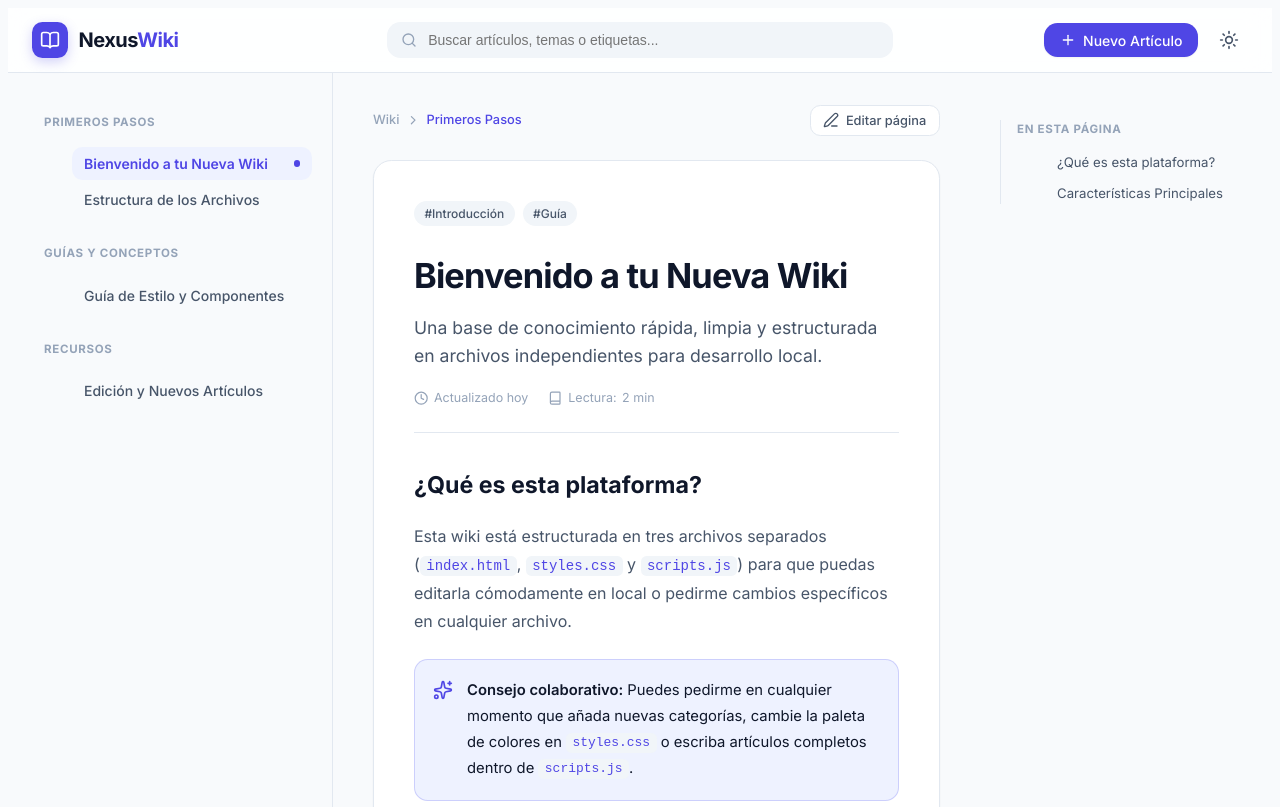
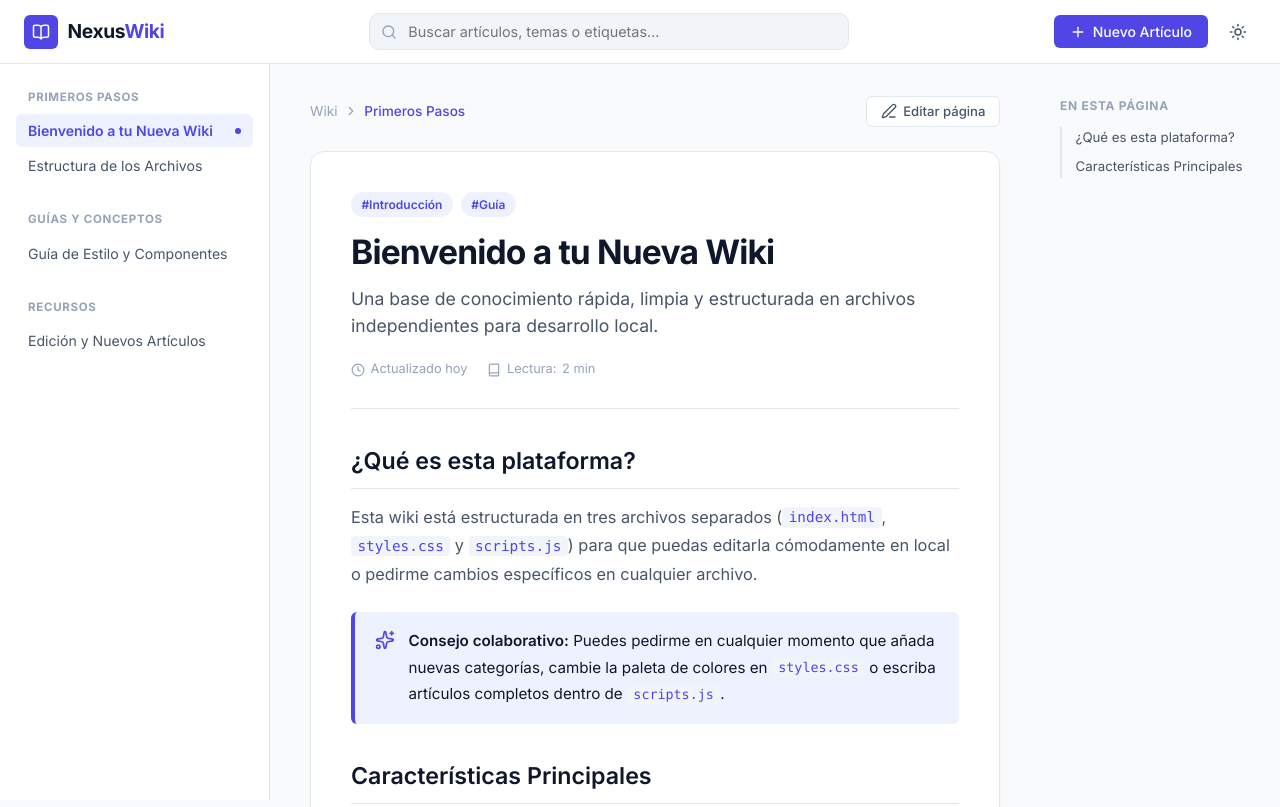
Before and after one commit to riuku604170/QuE, a plain HTML site: page index.html in a window 1280 px wide. Shown: the top 807 px of the page. Drawn offline with nearby package versions, Linux system fonts and the light colour scheme.

Commit message:
Update styles.css

```diff
--- a/styles.css
+++ b/styles.css
@@ -1,54 +1,49 @@
 /* ==========================================================================
-VARIABLES DE DISEÑO Y TEMA (CLARO / OSCURO)
+VARIABLES CSS (TEMA CLARO Y OSCURO)
 ========================================================================== */
 :root {
---bg-body: #f8fafc;
+--bg-main: #f8fafc;
 --bg-surface: #ffffff;
---bg-surface-alt: #f1f5f9;
---bg-glass: rgba(255, 255, 255, 0.85);
+--bg-subtle: #f1f5f9;
+--bg-hover: #e2e8f0;
+--border-color: #e2e8f0;
 
 --text-primary: #0f172a;
 --text-secondary: #475569;
 --text-muted: #94a3b8;
 
---border-color: #e2e8f0;
---brand-color: #4f46e5;
---brand-hover: #4338ca;
---brand-soft: #eef2ff;
---brand-text: #4f46e5;
+--accent-primary: #4f46e5;
+--accent-hover: #4338ca;
+--accent-soft: #eef2ff;
+--accent-text: #4f46e5;
 
 --shadow-sm: 0 1px 2px 0 rgba(0, 0, 0, 0.05);
---shadow-md: 0 4px 6px -1px rgba(0, 0, 0, 0.08);
---shadow-lg: 0 10px 25px -5px rgba(0, 0, 0, 0.1);
+--shadow-md: 0 4px 6px -1px rgba(0, 0, 0, 0.08), 0 2px 4px -2px rgba(0, 0, 0, 0.05);
+--shadow-lg: 0 10px 15px -3px rgba(0, 0, 0, 0.1);
 
---radius-md: 0.65rem;
---radius-lg: 0.85rem;
---radius-xl: 1.15rem;
---header-height: 4rem;
+--radius-sm: 6px;
+--radius-md: 10px;
+--radius-lg: 14px;
+--navbar-height: 64px;
 
 
 }
 
-/* Tema Oscuro */
 html.dark {
---bg-body: #090d16;
+--bg-main: #0b0f19;
 --bg-surface: #111827;
---bg-surface-alt: #1e293b;
---bg-glass: rgba(17, 24, 39, 0.85);
+--bg-subtle: #1e293b;
+--bg-hover: #334155;
+--border-color: #1f2937;
 
 --text-primary: #f8fafc;
 --text-secondary: #cbd5e1;
 --text-muted: #64748b;
 
---border-color: #1e293b;
---brand-color: #6366f1;
---brand-hover: #818cf8;
---brand-soft: rgba(99, 102, 241, 0.15);
---brand-text: #818cf8;
-
---shadow-sm: 0 1px 2px 0 rgba(0, 0, 0, 0.3);
---shadow-md: 0 4px 6px -1px rgba(0, 0, 0, 0.4);
---shadow-lg: 0 10px 25px -5px rgba(0, 0, 0, 0.6);
+--accent-primary: #6366f1;
+--accent-hover: #818cf8;
+--accent-soft: rgba(99, 102, 241, 0.15);
+--accent-text: #a5b4fc;
 
 
 }
@@ -56,8 +51,7 @@ html.dark {
 /* ==========================================================================
 RESET Y ESTILOS BASE
 ========================================================================== */
-
-{
+*, *::before, *::after {
 box-sizing: border-box;
 margin: 0;
 padding: 0;
@@ -65,23 +59,11 @@ padding: 0;
 
 body {
 font-family: 'Inter', -apple-system, BlinkMacSystemFont, sans-serif;
-background-color: var(--bg-body);
+background-color: var(--bg-main);
 color: var(--text-primary);
 line-height: 1.6;
-transition: background-color 0.2s ease, color 0.2s ease;
+transition: background-color 0.25s ease, color 0.25s ease;
 -webkit-font-smoothing: antialiased;
-}
-
-a {
-color: inherit;
-text-decoration: none;
-}
-
-button {
-font-family: inherit;
-cursor: pointer;
-border: none;
-background: none;
 }
 
 .hidden {
@@ -95,16 +77,16 @@ BARRA DE NAVEGACIÓN SUPERIOR
 position: sticky;
 top: 0;
 z-index: 40;
-height: var(--header-height);
-background-color: var(--bg-glass);
-backdrop-filter: blur(12px);
+height: var(--navbar-height);
+background-color: var(--bg-surface);
 border-bottom: 1px solid var(--border-color);
+backdrop-filter: blur(8px);
 }
 
 .navbar-container {
 max-width: 1440px;
+height: 100%;
 margin: 0 auto;
-height: 100%;
 padding: 0 1.5rem;
 display: flex;
 align-items: center;
@@ -121,45 +103,38 @@ gap: 0.75rem;
 .brand-logo {
 display: flex;
 align-items: center;
-gap: 0.65rem;
+gap: 0.6rem;
+text-decoration: none;
+color: var(--text-primary);
+font-weight: 700;
+font-size: 1.2rem;
+letter-spacing: -0.02em;
 }
 
 .brand-icon {
-width: 2.25rem;
-height: 2.25rem;
-border-radius: var(--radius-md);
-background-color: var(--brand-color);
+width: 34px;
+height: 34px;
+background-color: var(--accent-primary);
 color: #ffffff;
+border-radius: var(--radius-sm);
 display: flex;
 align-items: center;
 justify-content: center;
-box-shadow: 0 4px 12px rgba(79, 70, 229, 0.25);
-transition: transform 0.2s ease;
-}
-
-.brand-logo:hover .brand-icon {
-transform: scale(1.05);
 }
 
 .brand-icon svg {
-width: 1.25rem;
-height: 1.25rem;
-}
-
-.brand-text {
-font-weight: 700;
-font-size: 1.25rem;
-letter-spacing: -0.025em;
+width: 18px;
+height: 18px;
 }
 
 .brand-accent {
-color: var(--brand-color);
+color: var(--accent-primary);
 }
 
 /* Buscador */
 .search-wrapper {
 flex: 1;
-max-width: 28rem;
+max-width: 480px;
 }
 
 .search-box {
@@ -169,43 +144,44 @@ width: 100%;
 
 .search-icon {
 position: absolute;
-left: 0.85rem;
+left: 12px;
 top: 50%;
 transform: translateY(-50%);
-width: 1rem;
-height: 1rem;
+width: 16px;
+height: 16px;
 color: var(--text-muted);
 pointer-events: none;
 }
 
 #search-input {
 width: 100%;
-padding: 0.55rem 1rem 0.55rem 2.5rem;
-font-size: 0.875rem;
-background-color: var(--bg-surface-alt);
+padding: 0.55rem 1rem 0.55rem 2.4rem;
+background-color: var(--bg-subtle);
+border: 1px solid var(--border-color);
+border-radius: var(--radius-md);
 color: var(--text-primary);
-border: 1px solid transparent;
-border-radius: var(--radius-lg);
-outline: none;
+font-size: 0.9rem;
+font-family: inherit;
 transition: all 0.2s ease;
 }
 
 #search-input:focus {
+outline: none;
 background-color: var(--bg-surface);
-border-color: var(--brand-color);
-box-shadow: 0 0 0 3px var(--brand-soft);
+border-color: var(--accent-primary);
+box-shadow: 0 0 0 3px var(--accent-soft);
 }
 
 .search-dropdown {
 position: absolute;
-top: calc(100% + 0.5rem);
+top: calc(100% + 6px);
 left: 0;
 right: 0;
 background-color: var(--bg-surface);
 border: 1px solid var(--border-color);
-border-radius: var(--radius-lg);
+border-radius: var(--radius-md);
 box-shadow: var(--shadow-lg);
-max-height: 20rem;
+max-height: 320px;
 overflow-y: auto;
 z-index: 50;
 }
@@ -214,8 +190,11 @@ z-index: 50;
 width: 100%;
 text-align: left;
 padding: 0.75rem 1rem;
+background: none;
+border: none;
 border-bottom: 1px solid var(--border-color);
-display: block;
+cursor: pointer;
+color: var(--text-primary);
 transition: background-color 0.15s;
 }
 
@@ -224,23 +203,24 @@ border-bottom: none;
 }
 
 .search-item:hover {
-background-color: var(--bg-surface-alt);
+background-color: var(--bg-subtle);
 }
 
 .search-item-cat {
-font-size: 0.75rem;
+font-size: 0.7rem;
 font-weight: 600;
-color: var(--brand-text);
+text-transform: uppercase;
+color: var(--accent-text);
 }
 
 .search-item-title {
-font-size: 0.875rem;
 font-weight: 600;
-color: var(--text-primary);
+font-size: 0.92rem;
+margin: 2px 0;
 }
 
 .search-item-sub {
-font-size: 0.75rem;
+font-size: 0.8rem;
 color: var(--text-secondary);
 white-space: nowrap;
 overflow: hidden;
@@ -255,75 +235,92 @@ display: inline-flex;
 align-items: center;
 justify-content: center;
 gap: 0.45rem;
-padding: 0.55rem 1rem;
+padding: 0.5rem 1rem;
+background-color: var(--accent-primary);
+color: #ffffff;
+border: none;
+border-radius: var(--radius-sm);
 font-size: 0.875rem;
 font-weight: 500;
-color: #ffffff;
-background-color: var(--brand-color);
-border-radius: var(--radius-lg);
-box-shadow: var(--shadow-sm);
+font-family: inherit;
+cursor: pointer;
 transition: background-color 0.2s, transform 0.1s;
 }
 
 .btn-primary:hover {
-background-color: var(--brand-hover);
+background-color: var(--accent-hover);
+}
+
+.btn-primary:active {
+transform: scale(0.98);
 }
 
 .btn-primary svg, .btn-secondary svg {
-width: 1rem;
-height: 1rem;
+width: 16px;
+height: 16px;
 }
 
 .btn-secondary {
 display: inline-flex;
 align-items: center;
 gap: 0.4rem;
-padding: 0.4rem 0.8rem;
-font-size: 0.8rem;
+padding: 0.4rem 0.85rem;
+background-color: var(--bg-surface);
+color: var(--text-secondary);
+border: 1px solid var(--border-color);
+border-radius: var(--radius-sm);
+font-size: 0.82rem;
 font-weight: 500;
-color: var(--text-secondary);
-background-color: var(--bg-surface);
-border: 1px solid var(--border-color);
-border-radius: var(--radius-md);
+font-family: inherit;
+cursor: pointer;
 transition: all 0.2s;
 }
 
 .btn-secondary:hover {
-border-color: var(--brand-color);
-color: var(--brand-text);
+color: var(--accent-text);
+border-color: var(--accent-primary);
+background-color: var(--accent-soft);
 }
 
 .btn-ghost {
 padding: 0.5rem 1rem;
+background: transparent;
+color: var(--text-secondary);
+border: none;
+border-radius: var(--radius-sm);
 font-size: 0.875rem;
 font-weight: 500;
-color: var(--text-secondary);
-border-radius: var(--radius-lg);
-transition: background-color 0.2s;
+font-family: inherit;
+cursor: pointer;
 }
 
 .btn-ghost:hover {
-background-color: var(--bg-surface-alt);
+background-color: var(--bg-subtle);
+color: var(--text-primary);
 }
 
 .icon-btn {
-padding: 0.55rem;
-border-radius: var(--radius-lg);
-color: var(--text-secondary);
-display: flex;
+width: 36px;
+height: 36px;
+display: inline-flex;
 align-items: center;
 justify-content: center;
-transition: background-color 0.2s;
+background: transparent;
+border: 1px solid transparent;
+border-radius: var(--radius-sm);
+color: var(--text-secondary);
+cursor: pointer;
+transition: all 0.2s;
 }
 
 .icon-btn:hover {
-background-color: var(--bg-surface-alt);
+background-color: var(--bg-subtle);
 color: var(--text-primary);
 }
 
 .icon-btn svg {
-width: 1.25rem;
-height: 1.25rem;
+width: 18px;
+height: 18px;
 }
 
 .full-width {
@@ -331,26 +328,26 @@ width: 100%;
 }
 
 /* ==========================================================================
-ESTRUCTURA PRINCIPAL (3 COLUMNAS)
+LAYOUT PRINCIPAL (3 COLUMNAS)
 ========================================================================== */
 .layout-wrapper {
 max-width: 1440px;
 margin: 0 auto;
-padding: 0 1.5rem;
 display: flex;
-position: relative;
+min-height: calc(100vh - var(--navbar-height));
 }
 
 /* Barra Lateral Izquierda */
 .sidebar-left {
-width: 17.5rem;
+width: 270px;
 flex-shrink: 0;
+border-right: 1px solid var(--border-color);
+background-color: var(--bg-surface);
+padding: 1.5rem 1rem;
+height: calc(100vh - var(--navbar-height));
 position: sticky;
-top: var(--header-height);
-height: calc(100vh - var(--header-height));
+top: var(--navbar-height);
 overflow-y: auto;
-padding: 1.75rem 1.25rem 1.75rem 0;
-border-right: 1px solid var(--border-color);
 }
 
 .sidebar-group {
@@ -358,12 +355,12 @@ margin-bottom: 1.75rem;
 }
 
 .sidebar-cat-title {
-padding: 0 0.75rem;
 font-size: 0.72rem;
 font-weight: 700;
 text-transform: uppercase;
 letter-spacing: 0.06em;
 color: var(--text-muted);
+padding: 0 0.75rem;
 margin-bottom: 0.5rem;
 }
 
@@ -371,17 +368,20 @@ margin-bottom: 0.5rem;
 list-style: none;
 display: flex;
 flex-direction: column;
-gap: 0.2rem;
+gap: 2px;
 }
 
 .sidebar-link {
 width: 100%;
 text-align: left;
 padding: 0.5rem 0.75rem;
-border-radius: var(--radius-md);
-font-size: 0.875rem;
-font-weight: 500;
+background: transparent;
+border: none;
+border-radius: var(--radius-sm);
 color: var(--text-secondary);
+font-size: 0.88rem;
+font-family: inherit;
+cursor: pointer;
 display: flex;
 align-items: center;
 justify-content: space-between;
@@ -389,24 +389,24 @@ transition: all 0.15s ease;
 }
 
 .sidebar-link:hover {
-background-color: var(--bg-surface-alt);
+background-color: var(--bg-subtle);
 color: var(--text-primary);
 }
 
 .sidebar-link.active {
-background-color: var(--brand-soft);
-color: var(--brand-text);
+background-color: var(--accent-soft);
+color: var(--accent-text);
 font-weight: 600;
 }
 
 .active-dot {
-width: 0.4rem;
-height: 0.4rem;
+width: 6px;
+height: 6px;
 border-radius: 50%;
-background-color: var(--brand-color);
+background-color: var(--accent-primary);
 }
 
-/* Contenido Central */
+/* Área Central */
 .main-content {
 flex: 1;
 min-width: 0;
@@ -414,48 +414,48 @@ padding: 2rem 2.5rem;
 }
 
 .article-container {
-max-width: 48rem;
+max-width: 820px;
 margin: 0 auto;
 }
 
 .article-topbar {
 display: flex;
-flex-wrap: wrap;
 align-items: center;
 justify-content: space-between;
-gap: 1rem;
 margin-bottom: 1.5rem;
+flex-wrap: wrap;
+gap: 0.75rem;
 }
 
 .breadcrumbs {
 display: flex;
 align-items: center;
 gap: 0.4rem;
-font-size: 0.8rem;
-font-weight: 500;
+font-size: 0.85rem;
 color: var(--text-muted);
 }
 
 .crumb-sep {
-width: 0.9rem;
-height: 0.9rem;
+width: 14px;
+height: 14px;
 }
 
 .crumb-active {
-color: var(--brand-text);
+color: var(--accent-text);
+font-weight: 500;
 }
 
 /* Tarjeta del Artículo */
 .article-card, .edit-card {
 background-color: var(--bg-surface);
 border: 1px solid var(--border-color);
-border-radius: var(--radius-xl);
+border-radius: var(--radius-lg);
 padding: 2.5rem;
 box-shadow: var(--shadow-sm);
 }
 
 .article-header {
-padding-bottom: 1.5rem;
+padding-bottom: 1.75rem;
 margin-bottom: 2rem;
 border-bottom: 1px solid var(--border-color);
 }
@@ -468,34 +468,34 @@ margin-bottom: 0.85rem;
 }
 
 .tag-pill {
+font-size: 0.75rem;
+font-weight: 600;
 padding: 0.2rem 0.65rem;
-font-size: 0.75rem;
-font-weight: 500;
-border-radius: 9999px;
-background-color: var(--bg-surface-alt);
-color: var(--text-secondary);
+border-radius: 999px;
+background-color: var(--accent-soft);
+color: var(--accent-text);
 }
 
 .article-title {
-font-size: 2.15rem;
+font-size: 2.1rem;
 font-weight: 700;
-line-height: 1.2;
 letter-spacing: -0.025em;
+line-height: 1.25;
 margin-bottom: 0.75rem;
 }
 
 .article-subtitle {
 font-size: 1.1rem;
 color: var(--text-secondary);
-line-height: 1.6;
+line-height: 1.55;
+margin-bottom: 1.25rem;
 }
 
 .article-meta {
 display: flex;
 align-items: center;
 gap: 1.25rem;
-margin-top: 1.15rem;
-font-size: 0.78rem;
+font-size: 0.8rem;
 color: var(--text-muted);
 }
 
@@ -506,24 +506,25 @@ gap: 0.35rem;
 }
 
 .article-meta svg {
-width: 0.9rem;
-height: 0.9rem;
+width: 14px;
+height: 14px;
 }
 
-/* Tipografía y Elementos Internos del Artículo */
+/* Tipografía y Componentes Internos del Artículo */
 .article-body {
 color: var(--text-secondary);
-font-size: 1rem;
+font-size: 1.02rem;
 line-height: 1.75;
 }
 
 .article-body h2 {
 font-size: 1.45rem;
-font-weight: 700;
+font-weight: 600;
 color: var(--text-primary);
-margin-top: 2.25rem;
-margin-bottom: 0.85rem;
-scroll-margin-top: 5.5rem;
+margin: 2rem 0 0.85rem;
+padding-bottom: 0.4rem;
+border-bottom: 1px solid var(--border-color);
+scroll-margin-top: calc(var(--navbar-height) + 24px);
 }
 
 .article-body h2:first-child {
@@ -535,8 +536,7 @@ margin-bottom: 1.15rem;
 }
 
 .article-body ul, .article-body ol {
-margin-bottom: 1.25rem;
-padding-left: 1.5rem;
+margin: 0 0 1.25rem 1.5rem;
 }
 
 .article-body li {
@@ -549,59 +549,61 @@ font-weight: 600;
 }
 
 .article-body code {
+font-family: ui-monospace, SFMono-Regular, Menlo, Monaco, Consolas, monospace;
+font-size: 0.88em;
+background-color: var(--bg-subtle);
+color: var(--accent-text);
 padding: 0.15rem 0.4rem;
-border-radius: 0.35rem;
-background-color: var(--bg-surface-alt);
-color: var(--brand-text);
-font-family: monospace;
-font-size: 0.875em;
+border-radius: 4px;
 }
 
 .callout-box {
-padding: 1.15rem;
+display: flex;
+align-items: flex-start;
+gap: 0.85rem;
+padding: 1rem 1.25rem;
+background-color: var(--accent-soft);
+border-left: 4px solid var(--accent-primary);
+border-radius: var(--radius-sm);
 margin: 1.5rem 0;
-border-radius: var(--radius-lg);
-background-color: var(--brand-soft);
-border: 1px solid rgba(99, 102, 241, 0.25);
-display: flex;
-gap: 0.85rem;
-font-size: 0.925rem;
 color: var(--text-primary);
+font-size: 0.95rem;
 }
 
 .callout-box svg {
-width: 1.25rem;
-height: 1.25rem;
-color: var(--brand-color);
+width: 20px;
+height: 20px;
+color: var(--accent-primary);
 flex-shrink: 0;
-margin-top: 0.15rem;
+margin-top: 2px;
 }
 
 .wiki-quote {
-border-left: 4px solid var(--brand-color);
-padding: 0.75rem 1.25rem;
 margin: 1.5rem 0;
+padding: 1rem 1.5rem;
+border-left: 4px solid var(--text-muted);
+background-color: var(--bg-subtle);
+border-radius: 0 var(--radius-sm) var(--radius-sm) 0;
 font-style: italic;
-background-color: var(--bg-surface-alt);
-border-radius: 0 var(--radius-md) var(--radius-md) 0;
+color: var(--text-primary);
 }
 
 .table-wrapper {
 overflow-x: auto;
 margin: 1.5rem 0;
 border: 1px solid var(--border-color);
-border-radius: var(--radius-lg);
+border-radius: var(--radius-md);
 }
 
 .wiki-table {
 width: 100%;
 border-collapse: collapse;
 text-align: left;
-font-size: 0.875rem;
+font-size: 0.92rem;
 }
 
 .wiki-table th {
-background-color: var(--bg-surface-alt);
+background-color: var(--bg-subtle);
 color: var(--text-primary);
 font-weight: 600;
 padding: 0.75rem 1rem;
@@ -618,32 +620,37 @@ border-bottom: none;
 }
 
 .status-badge {
+display: inline-block;
 padding: 0.15rem 0.55rem;
 font-size: 0.75rem;
 font-weight: 600;
-border-radius: 9999px;
+border-radius: 999px;
 background-color: rgba(16, 185, 129, 0.15);
 color: #10b981;
 }
 
-/* Paginación Inferior */
+/* Paginación */
 .pagination-grid {
 display: grid;
-grid-template-columns: repeat(2, 1fr);
+grid-template-columns: 1fr 1fr;
 gap: 1rem;
 margin-top: 2rem;
 }
 
 .page-nav-card {
 padding: 1rem 1.25rem;
-border-radius: var(--radius-xl);
+background-color: var(--bg-surface);
 border: 1px solid var(--border-color);
-background-color: var(--bg-surface);
-transition: border-color 0.2s, transform 0.15s;
+border-radius: var(--radius-md);
+cursor: pointer;
+text-align: left;
+transition: all 0.2s;
+font-family: inherit;
 }
 
 .page-nav-card:hover {
-border-color: var(--brand-color);
+border-color: var(--accent-primary);
+box-shadow: var(--shadow-md);
 }
 
 .page-nav-card.next {
@@ -655,7 +662,7 @@ font-size: 0.75rem;
 color: var(--text-muted);
 display: flex;
 align-items: center;
-gap: 0.35rem;
+gap: 0.3rem;
 margin-bottom: 0.25rem;
 }
 
@@ -664,37 +671,30 @@ justify-content: flex-end;
 }
 
 .page-nav-label svg {
-width: 0.85rem;
-height: 0.85rem;
+width: 14px;
+height: 14px;
 }
 
 .page-nav-title {
 font-weight: 600;
 font-size: 0.95rem;
 color: var(--text-primary);
-white-space: nowrap;
-overflow: hidden;
-text-overflow: ellipsis;
 }
 
 /* Barra Lateral Derecha (Tabla de Contenidos) */
 .sidebar-right {
-width: 15.5rem;
+width: 240px;
 flex-shrink: 0;
-position: sticky;
-top: var(--header-height);
-height: calc(100vh - var(--header-height));
-padding: 2rem 0 2rem 1.25rem;
-overflow-y: auto;
+padding: 2rem 1.25rem;
 }
 
 .toc-wrapper {
-border-left: 1px solid var(--border-color);
-padding-left: 1rem;
+position: sticky;
+top: calc(var(--navbar-height) + 2rem);
 }
 
 .toc-title {
-font-size: 0.72rem;
+font-size: 0.75rem;
 font-weight: 700;
 text-transform: uppercase;
 letter-spacing: 0.06em;
@@ -704,24 +704,28 @@ margin-bottom: 0.75rem;
 
 .toc-list {
 list-style: none;
+border-left: 2px solid var(--border-color);
+padding-left: 0.85rem;
 display: flex;
 flex-direction: column;
-gap: 0.6rem;
-font-size: 0.825rem;
+gap: 0.5rem;
+}
+
+.toc-list a {
+text-decoration: none;
+font-size: 0.83rem;
 color: var(--text-secondary);
+transition: color 0.15s;
+display: block;
 }
 
 .toc-list a:hover {
-color: var(--brand-text);
+color: var(--accent-text);
 }
 
 /* ==========================================================================
 FORMULARIOS, EDITOR Y MODAL
 ========================================================================== */
-.edit-card {
-border-color: var(--brand-color);
-}
-
 .edit-header {
 display: flex;
 align-items: center;
@@ -736,13 +740,19 @@ align-items: center;
 gap: 0.5rem;
 }
 
+.edit-header svg {
+width: 20px;
+height: 20px;
+color: var(--accent-primary);
+}
+
 .badge {
 font-size: 0.75rem;
 font-weight: 600;
-padding: 0.25rem 0.65rem;
-border-radius: 9999px;
-background-color: var(--brand-soft);
-color: var(--brand-text);
+padding: 0.2rem 0.6rem;
+background-color: var(--accent-soft);
+color: var(--accent-text);
+border-radius: 999px;
 }
 
 .form-group {
@@ -751,33 +761,33 @@ margin-bottom: 1.15rem;
 
 .form-group label {
 display: block;
-font-size: 0.75rem;
-font-weight: 700;
-text-transform: uppercase;
-letter-spacing: 0.04em;
+font-size: 0.85rem;
+font-weight: 500;
 color: var(--text-secondary);
 margin-bottom: 0.4rem;
 }
 
 .form-input, .form-textarea {
 width: 100%;
-padding: 0.65rem 0.85rem;
-font-size: 0.9rem;
+padding: 0.6rem 0.85rem;
+background-color: var(--bg-subtle);
+border: 1px solid var(--border-color);
+border-radius: var(--radius-sm);
 color: var(--text-primary);
-background-color: var(--bg-surface-alt);
-border: 1px solid var(--border-color);
-border-radius: var(--radius-md);
-outline: none;
 font-family: inherit;
+font-size: 0.92rem;
 }
 
 .form-textarea {
-font-family: monospace;
+font-family: ui-monospace, SFMono-Regular, Menlo, Monaco, Consolas, monospace;
+font-size: 0.85rem;
 line-height: 1.5;
+resize: vertical;
 }
 
 .form-input:focus, .form-textarea:focus {
-border-color: var(--brand-color);
+outline: none;
+border-color: var(--accent-primary);
 background-color: var(--bg-surface);
 }
 
@@ -792,9 +802,9 @@ margin-top: 1.5rem;
 .modal-overlay {
 position: fixed;
 inset: 0;
-z-index: 50;
-background-color: rgba(15, 23, 42, 0.65);
+background-color: rgba(0, 0, 0, 0.55);
 backdrop-filter: blur(4px);
+z-index: 60;
 display: flex;
 align-items: center;
 justify-content: center;
@@ -804,25 +814,32 @@ padding: 1rem;
 .modal-box {
 background-color: var(--bg-surface);
 border: 1px solid var(--border-color);
-border-radius: var(--radius-xl);
-max-width: 32rem;
+border-radius: var(--radius-lg);
 width: 100%;
-padding: 1.75rem;
+max-width: 500px;
 box-shadow: var(--shadow-lg);
+overflow: hidden;
 }
 
 .modal-header {
+padding: 1.15rem 1.5rem;
+border-bottom: 1px solid var(--border-color);
 display: flex;
 align-items: center;
 justify-content: space-between;
-margin-bottom: 1.25rem;
+}
+
+.modal-body {
+padding: 1.5rem;
 }
 
 .modal-footer {
+padding: 1rem 1.5rem;
+background-color: var(--bg-subtle);
+border-top: 1px solid var(--border-color);
 display: flex;
 justify-content: flex-end;
 gap: 0.75rem;
-margin-top: 1.5rem;
 }
 
 /* Toast Notification */
@@ -830,20 +847,20 @@ margin-top: 1.5rem;
 position: fixed;
 bottom: 1.5rem;
 right: 1.5rem;
-z-index: 60;
 background-color: var(--text-primary);
 color: var(--bg-surface);
-padding: 0.75rem 1.15rem;
-border-radius: var(--radius-lg);
+padding: 0.75rem 1.25rem;
+border-radius: var(--radius-md);
 box-shadow: var(--shadow-lg);
 display: flex;
 align-items: center;
 gap: 0.6rem;
-font-size: 0.875rem;
+font-size: 0.88rem;
 font-weight: 500;
-transform: translateY(150%);
+z-index: 70;
+transform: translateY(100px);
 opacity: 0;
-transition: all 0.3s ease;
+transition: all 0.3s cubic-bezier(0.16, 1, 0.3, 1);
 }
 
 .toast.show {
@@ -852,39 +869,37 @@ opacity: 1;
 }
 
 .toast-icon {
-width: 1.1rem;
-height: 1.1rem;
+width: 18px;
+height: 18px;
 color: #10b981;
 }
 
 /* ==========================================================================
-DISEÑO RESPONSIVO (MÓVIL Y TABLET)
+DISEÑO ADAPTABLE (MÓVIL Y TABLET)
 ========================================================================== */
 .mobile-only {
 display: none;
 }
 
-@media (max-width: 1200px) {
+@media (max-width: 1150px) {
 .sidebar-right {
 display: none;
 }
 }
 
-@media (max-width: 960px) {
+@media (max-width: 820px) {
+.desktop-only {
+display: none;
+}
 .mobile-only {
 display: flex;
 }
-.desktop-only {
-display: none;
-}
 .sidebar-left {
 position: fixed;
-top: var(--header-height);
+top: var(--navbar-height);
 left: 0;
 bottom: 0;
-z-index: 35;
-background-color: var(--bg-surface);
-padding: 1.5rem;
+z-index: 50;
 transform: translateX(-100%);
 transition: transform 0.25s ease;
 }
@@ -894,11 +909,12 @@ transform: translateX(0);
 .backdrop {
 position: fixed;
 inset: 0;
-background-color: rgba(15, 23, 42, 0.5);
-z-index: 30;
+top: var(--navbar-height);
+background-color: rgba(0, 0, 0, 0.45);
+z-index: 45;
 }
 .main-content {
-padding: 1.5rem 0;
+padding: 1.5rem 1rem;
 }
 .article-card, .edit-card {
 padding: 1.5rem;
```
